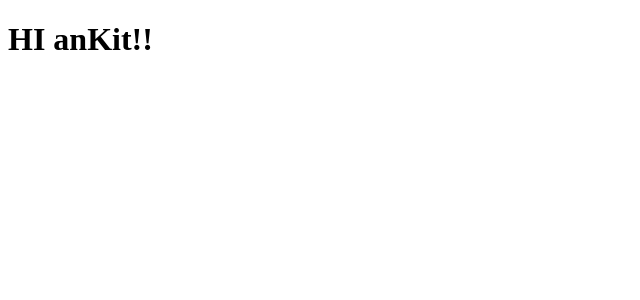
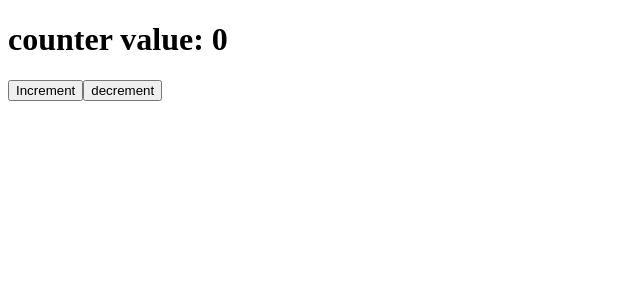
Before and after one commit to ankit2821/react-brushUp, a React (Vite) app in the folder basic_react/: page / in a window 1280 px wide. Shown: the top 300 px of the page, without its empty margins (0-640 px from the left). Built offline with nearby package versions, Linux system fonts and the light colour scheme.

Commit message:
practiced useState hook

```diff
--- a/basic_react/src/App.jsx
+++ b/basic_react/src/App.jsx
@@ -1,7 +1,9 @@
+import Counter from "./Counter";
+
 function App() {
   return (
     <>
-      <h1>HI anKit!!</h1>
+      <Counter />
     </>
   );
 }
--- /dev/null
+++ b/basic_react/src/Counter.jsx
@@ -0,0 +1,23 @@
+import { useState } from "react";
+const Counter = () => {
+  const [count, setCount] = useState(0);
+  const handleCount = () => {
+    setCount(count + 1);
+  };
+  const handleDecrement = () => {
+    if (count == 0) {
+      setCount(0);
+    } else {
+      setCount(count - 1);
+    }
+  };
+  return (
+    <>
+      <h1>counter value: {count}</h1>
+      <button onClick={handleCount}>Increment</button>
+      <button onClick={handleDecrement}>decrement</button>
+    </>
+  );
+};
+
+export default Counter;
```
